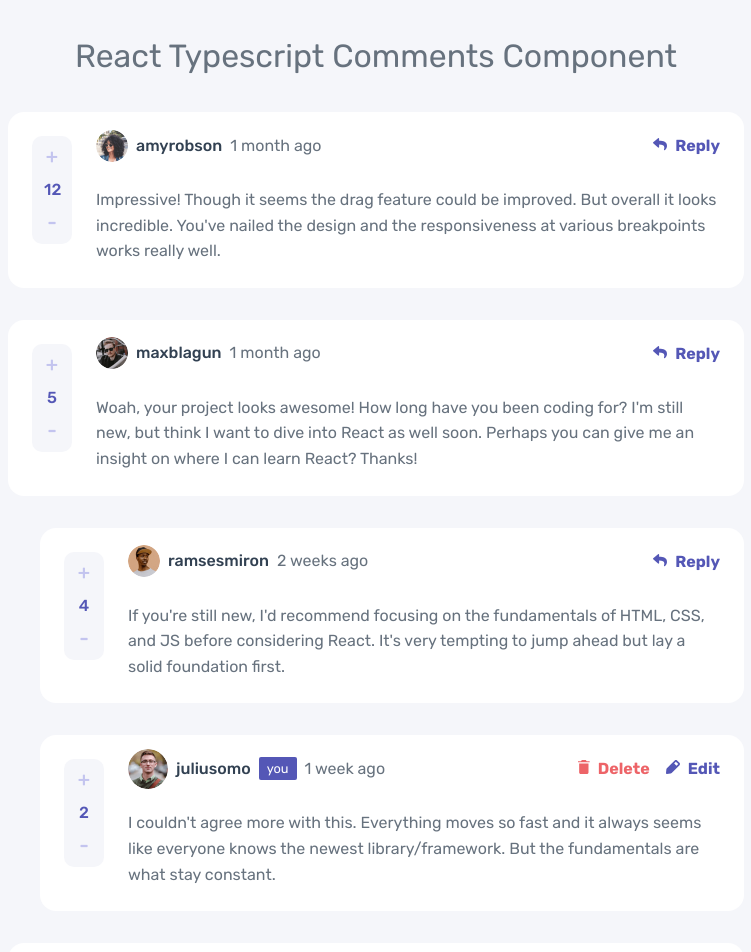
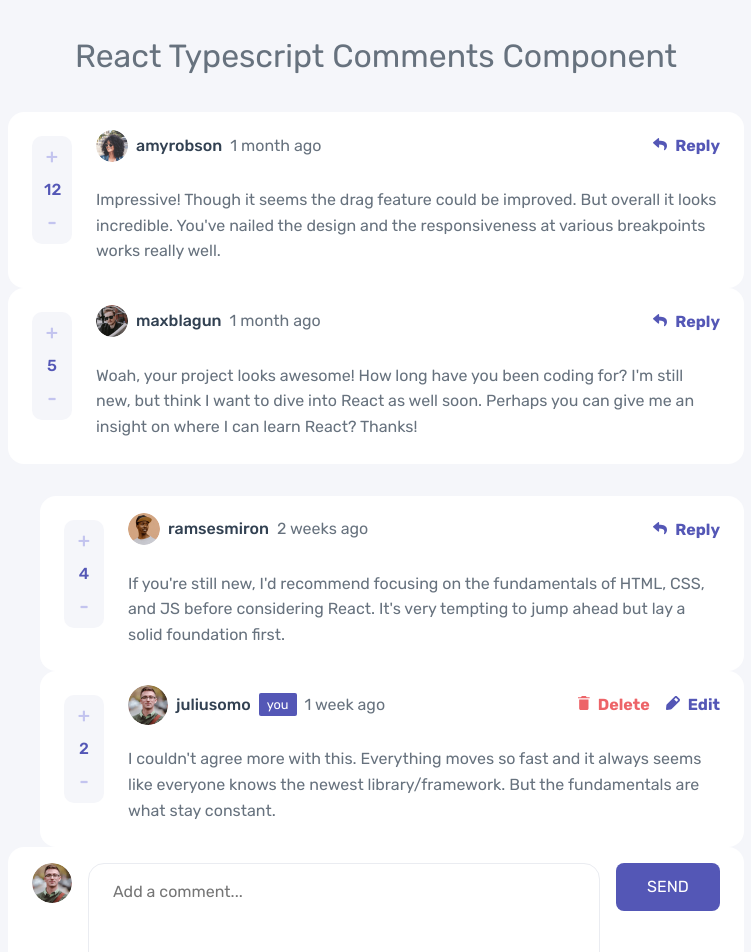
Before and after one commit to philval/react-typescript-comments-component, a React (Create React App) app: page / in a window 1280 px wide. Shown: the top 952 px of the page, without its empty margins (264-1015 px from the left). Built offline with nearby package versions, Linux system fonts and the light colour scheme.

Commit message:
Fix. Render card-replies container div, only when replies exist.

```diff
--- a/src/components/Comment.tsx
+++ b/src/components/Comment.tsx
@@ -212,9 +212,9 @@ export default function Comment({
         </div>
       )}
 
-      <div className="card-replies">
-        {comment.replies.length > 0 &&
-          comment.replies.map((reply: IComment) => (
+      {comment.replies.length > 0 && (
+        <div className="card-replies">
+          {comment.replies.map((reply: IComment) => (
             // render </Comment /> recursively...
             <Comment
               key={reply.id}
@@ -226,7 +226,8 @@ export default function Comment({
               updateScore={updateScore}
             />
           ))}
-      </div>
+        </div>
+      )}
     </div>
   );
 }
```
Also changed, not shown: .eslintrc.js.
